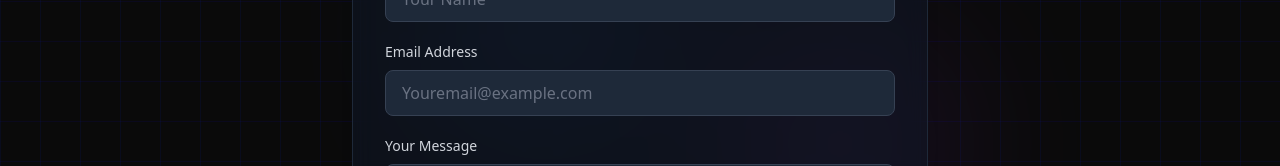
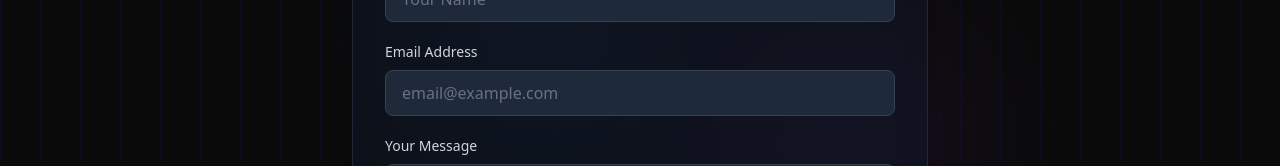
Before and after one commit to muhammad-ashiqe/portfolio, a React (Vite) app: page /contact in a window 1280 px wide. Shown: the part 359-525 px from the top of the page. Built offline with nearby package versions, Linux system fonts and the light colour scheme.

Commit message:
updated contact page

```diff
--- a/src/pages/Contact.jsx
+++ b/src/pages/Contact.jsx
@@ -151,7 +151,7 @@ const Contact = () => {
             type="email"
             value={formData.email}
             onChange={handleChange}
-            placeholder="Youremail@example.com"
+            placeholder="email@example.com"
             className={`w-full px-4 py-2.5 rounded-lg bg-gray-800 border ${
               errors.email ? "border-red-500" : "border-gray-700"
             } text-white placeholder-gray-500 focus:outline-none focus:ring-2 focus:ring-blue-500/50`}
```
